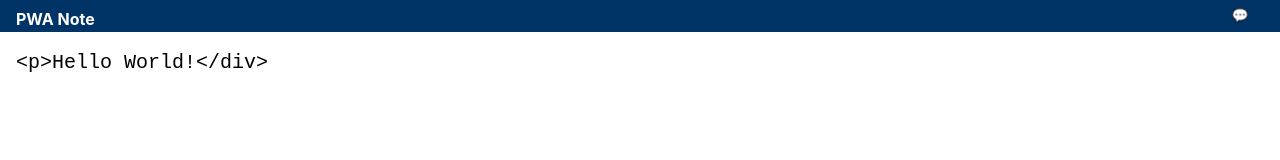
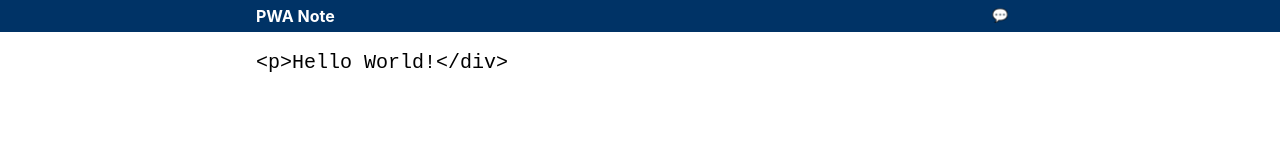
Before and after one commit to ginpei/pwa-note-2019, a website with bundled scripts: page index.html in a window 1280 px wide. Built offline with nearby package versions, Linux system fonts and the light colour scheme.

Commit message:
update to improve appearance in wider screen

```diff
--- a/index.html
+++ b/index.html
@@ -12,9 +12,11 @@
     <div id="editor" class="layout">
       <header class="layout-header">
         <div class="header">
-          <h1 class="header-title">PWA Note</h1>
-          <div class="header-buttons">
-            <button class="header-button js-openPreferences">💬</button>
+          <div class="header-inner container">
+            <h1 class="header-title">PWA Note</h1>
+            <div class="header-buttons">
+              <button class="header-button js-openPreferences">💬</button>
+            </div>
           </div>
         </div>
       </header>
--- a/style.css
+++ b/style.css
@@ -31,20 +31,24 @@ button {
 */
 
 .layout {
+  --layout-header-height: 2rem;
+
   display: grid;
   height: 100%;
   grid-template:
-    "header" 2rem
-    "main" auto
+    "header" var(--layout-header-height)
+    "body" auto
     / 100%;
 }
 
 .layout-header {
-  line-height: 100%;
+  display: grid;
+  grid-area: header;
 }
 
 .layout-body {
   display: grid;
+  grid-area: body;
 }
 
 /**
@@ -53,16 +57,18 @@ button {
 
 .header {
   background-color: #036;
-  box-sizing: border-box;
   color: #fff;
+  line-height: var(--layout-header-height);
+}
+
+.header-inner {
   display: flex;
-  height: 100%;
   justify-content: space-between;
-  padding: 0 1rem;
 }
 
 .header-title {
   font-size: 1em;
+  margin: 0;
 }
 
 .header-buttons {
@@ -84,7 +90,7 @@ button {
 
 .editor {
   border-style: none;
-  padding: 1rem;
+  padding: 1rem calc(50vw - 400px + 1rem);
   resize: none;
 }
 
```
